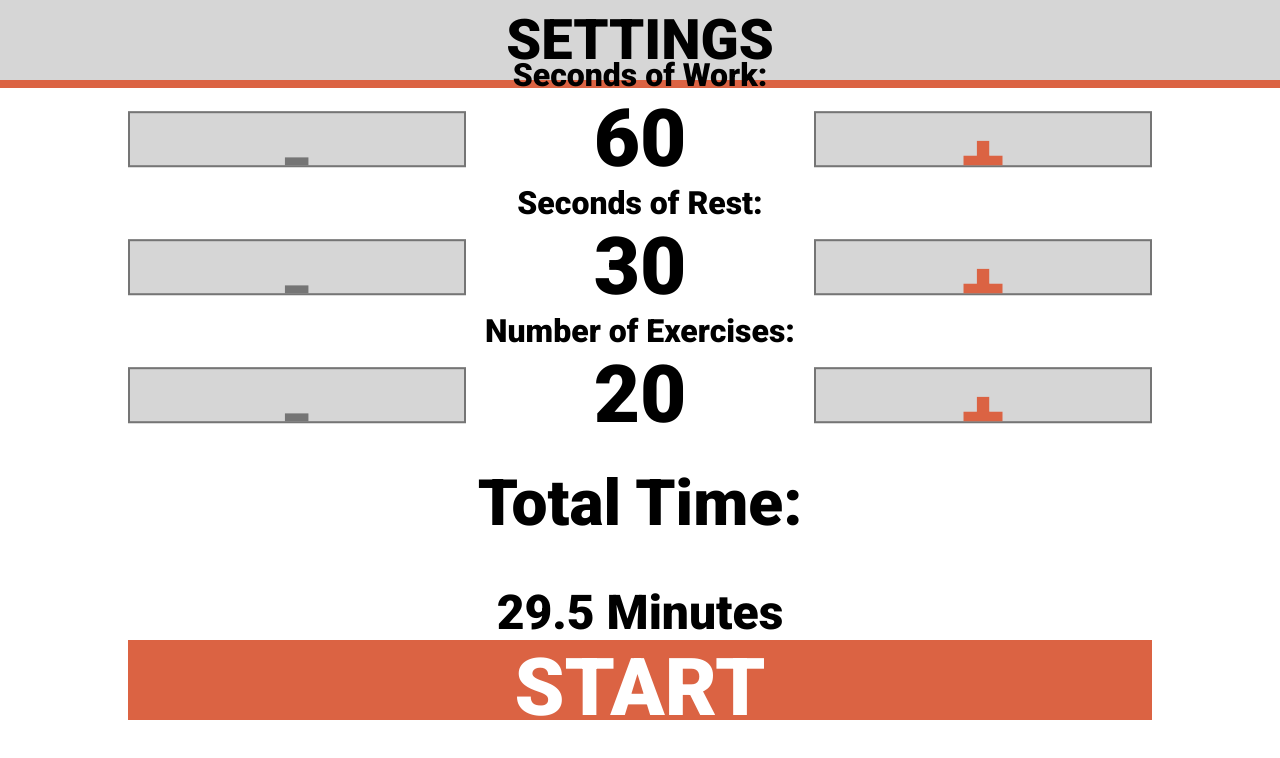
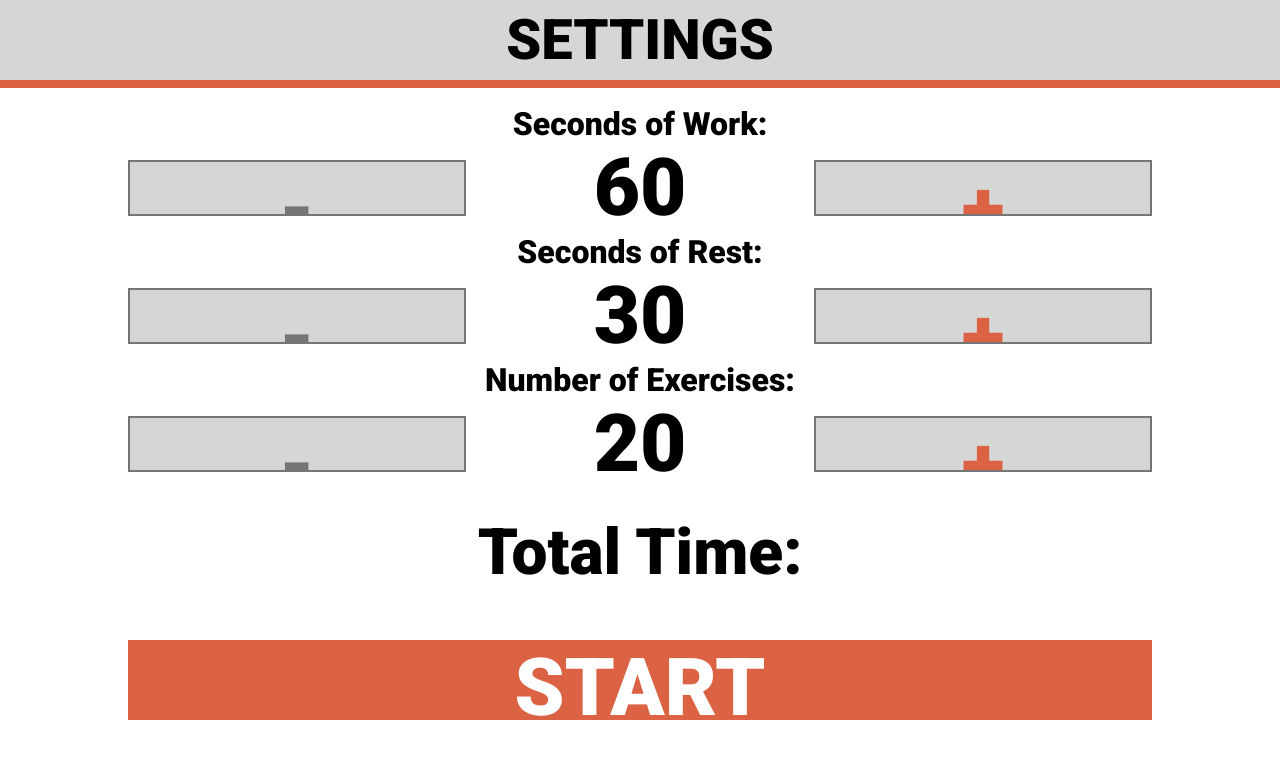
Before and after one commit to HoganMcDonald/exercise, a website: page public/views/index.html in a window 1280 px wide. Drawn offline with nearby package versions, Linux system fonts and the light colour scheme; some packages are replaced by stand-ins of ours; files that its build step writes are made by us from their sources; files whose address does not match are found by name.

Commit message:
fixed scroll bug

```diff
--- a/public/styles/sass/_settings.sass
+++ b/public/styles/sass/_settings.sass
@@ -6,9 +6,10 @@
   height: 100vh
   .controlls
     width: 80vw
-    position: relative
-    top: 35%
-    transform: translateY(-50%)
+    position: fixed
+    top: 10vh
+    left: 50%
+    transform: translateX(-50%)
     margin: auto
     text-align: center
     // background-color: $button-background
--- a/public/styles/sass/_workout.sass
+++ b/public/styles/sass/_workout.sass
@@ -30,11 +30,14 @@
       size: 8em
       family: $font-family
   .gif
+    position: fixed
+    top: 20vh
     width: 100%
-    margin-top: 5vh
   .rest
+    position: fixed
+    top: 15vh
     width: 100%
-    height: 70vh
+    height: 50vh
     display: flex
     justify-content: center
     align-items: center
--- a/public/styles/sass/main.sass
+++ b/public/styles/sass/main.sass
@@ -7,6 +7,8 @@ $button-foreground: #757575
 $font-family: "roboto", sans-serif
 
 .header
+  position: fixed
+  top: 0
   height: 10vh
   width: 100%
   background-color: $button-background
@@ -25,6 +27,8 @@ $font-family: "roboto", sans-serif
 html
   body
     margin: 0
+    height: 100vh
+    width: 100vw
     overflow: hidden
 
 @import settings
```
Also changed, not shown: public/styles/main.min.css.
